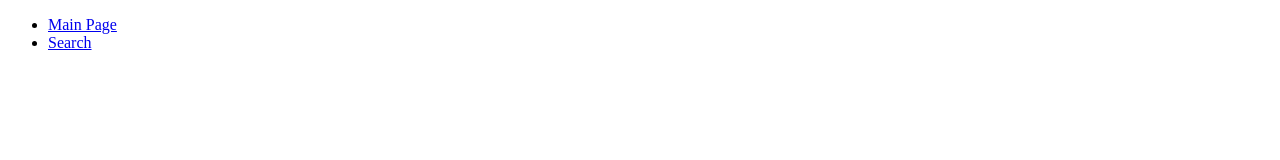
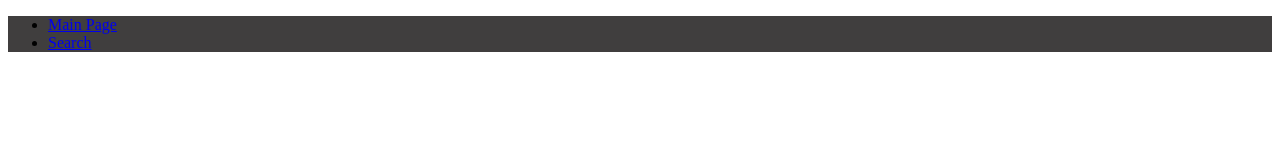
Before and after one commit to OfficialSiddharthBisht/BreweryApp, a plain HTML site: page individualBrewery.html in a window 1280 px wide. Drawn offline with Linux system fonts and the light colour scheme.

Commit message:
added styling link to each page

```diff
--- a/individualBrewery.html
+++ b/individualBrewery.html
@@ -5,6 +5,7 @@
     <meta http-equiv="X-UA-Compatible" content="IE=edge">
     <meta name="viewport" content="width=device-width, initial-scale=1.0">
     <title>Individual Brewery Page</title>
+    <link rel="stylesheet" href="Styling/navbar.css">
 </head>
 <body>
     <header>
```
Also changed, not shown: searchPage.html (+1 -0 lines).
